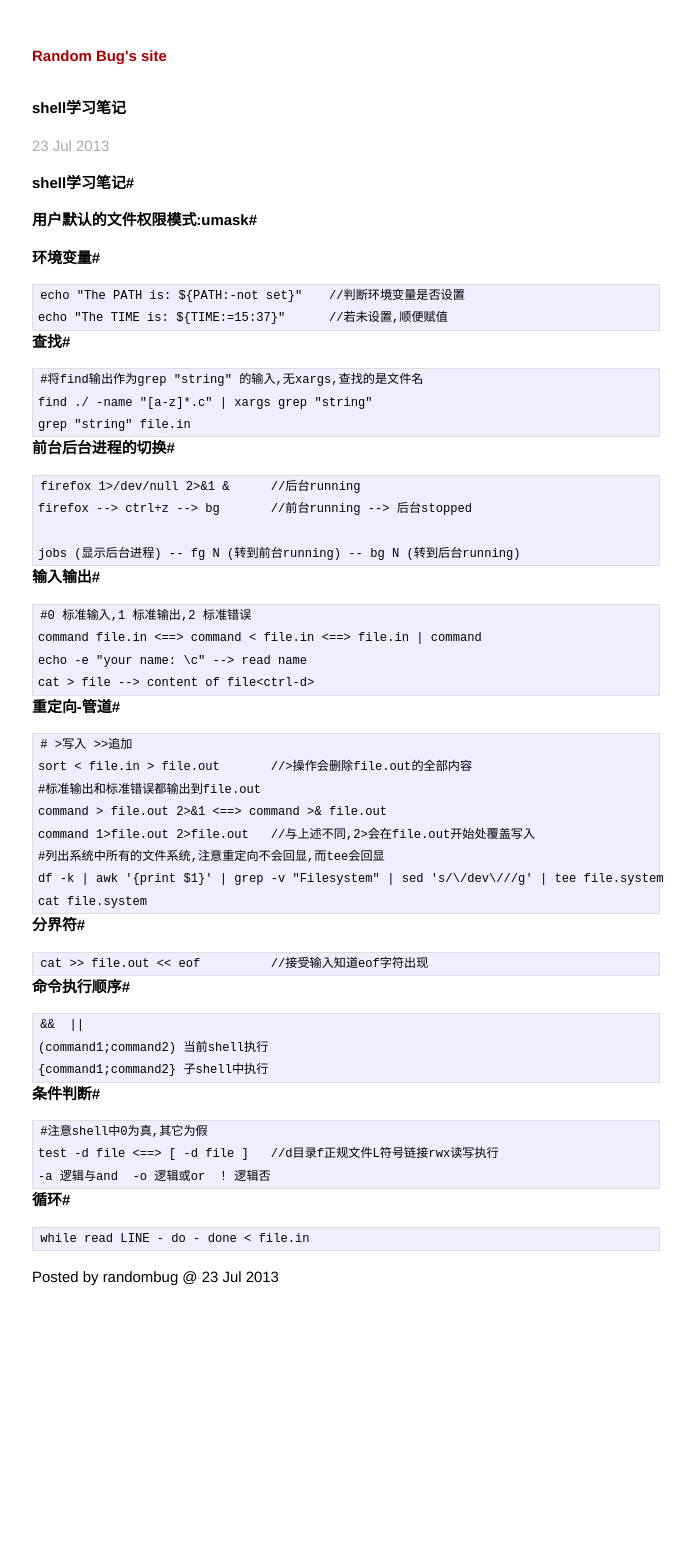
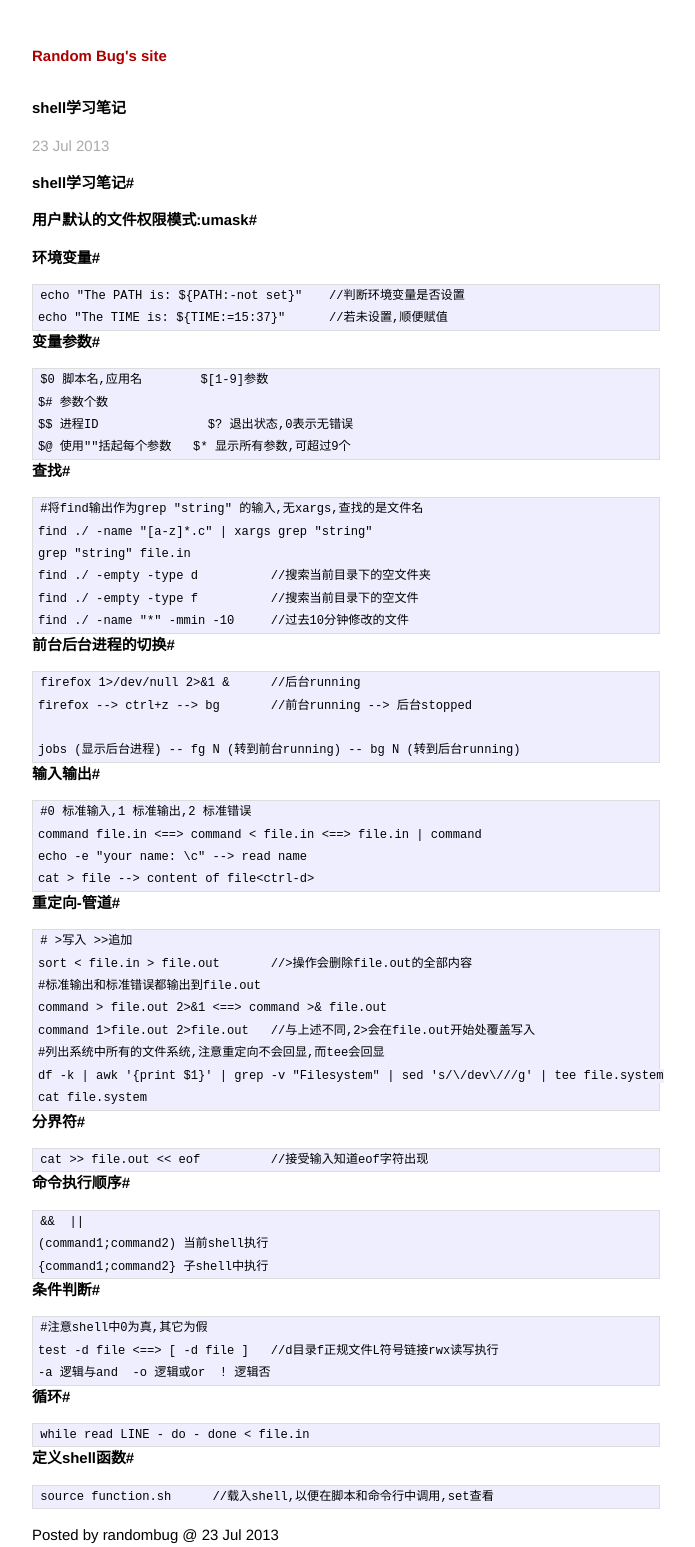
Before and after one commit to jfgong/jekyll_linteler, a Jekyll site: the page built from _posts/2013-07-23-shell-learning.markdown, in a window 1280 px wide. Shown: the whole page, without its empty margins (294-989 px from the left). Built offline with Jekyll 4.4.1, drawn with Linux system fonts in a browser that asks for light colours; before the commit the page ends 1288 px from its top, so only the background shows below that.

Commit message:
update file 2013-07-23-shell-learning.markdown

```diff
--- a/_posts/2013-07-23-shell-learning.markdown
+++ b/_posts/2013-07-23-shell-learning.markdown
@@ -11,10 +11,19 @@ title: shell学习笔记
 	echo "The PATH is: ${PATH:-not set}"	//判断环境变量是否设置
 	echo "The TIME is: ${TIME:=15:37}"	//若未设置,顺便赋值
 
+#变量参数#
+	$0 脚本名,应用名        $[1-9]参数
+	$# 参数个数
+	$$ 进程ID               $? 退出状态,0表示无错误
+	$@ 使用""括起每个参数   $* 显示所有参数,可超过9个
+
 #查找#
 	#将find输出作为grep "string" 的输入,无xargs,查找的是文件名
 	find ./ -name "[a-z]*.c" | xargs grep "string"
 	grep "string" file.in
+	find ./ -empty -type d          //搜索当前目录下的空文件夹
+	find ./ -empty -type f          //搜索当前目录下的空文件
+	find ./ -name "*" -mmin -10	//过去10分钟修改的文件
 
 #前台后台进程的切换#
 	firefox 1>/dev/null 2>&1 &	//后台running
@@ -54,4 +63,7 @@ title: shell学习笔记
 #循环#
 	while read LINE - do - done < file.in
 
+#定义shell函数#
+	source function.sh	//载入shell,以便在脚本和命令行中调用,set查看
+
 Posted by randombug @ {{ page.date | date_to_string }}
```
Also changed, not shown: _posts/2013-07-27-basic-opreation-in-ubuntu.markdown (+0 -10 lines).
